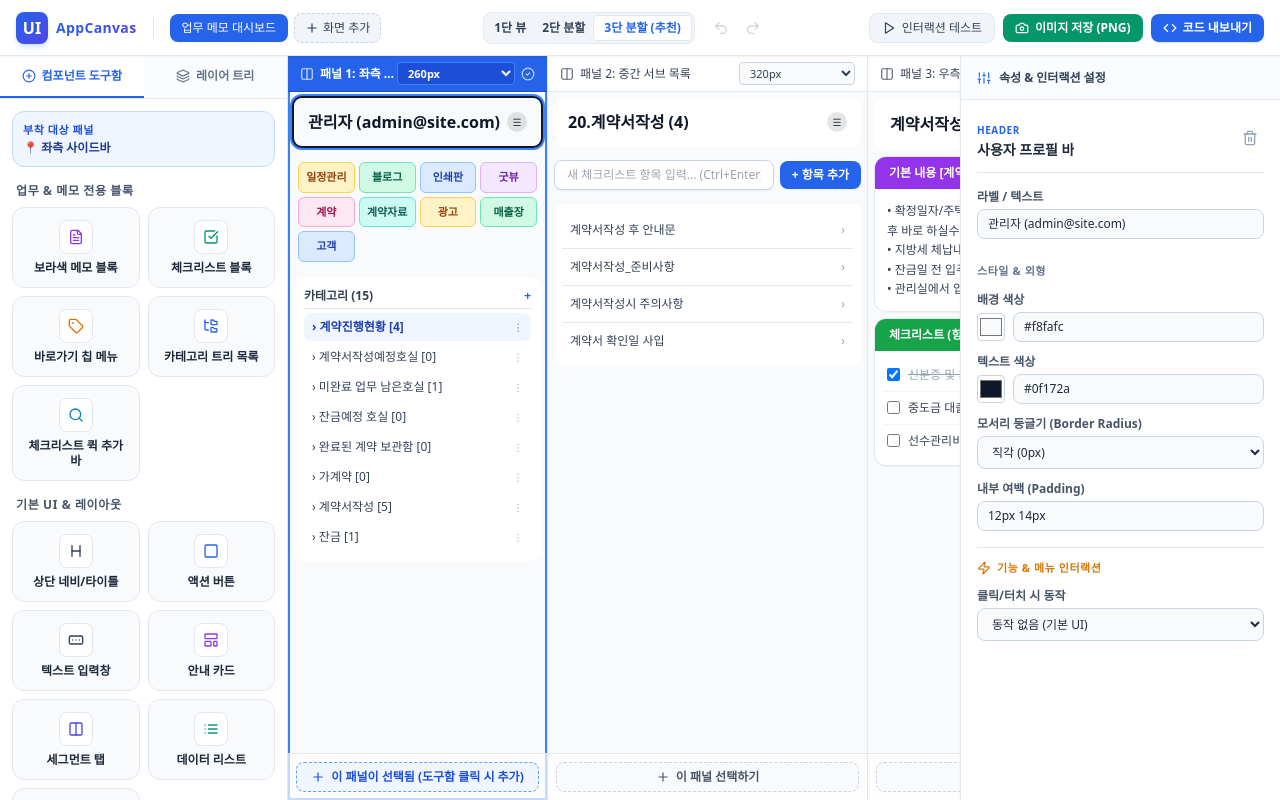
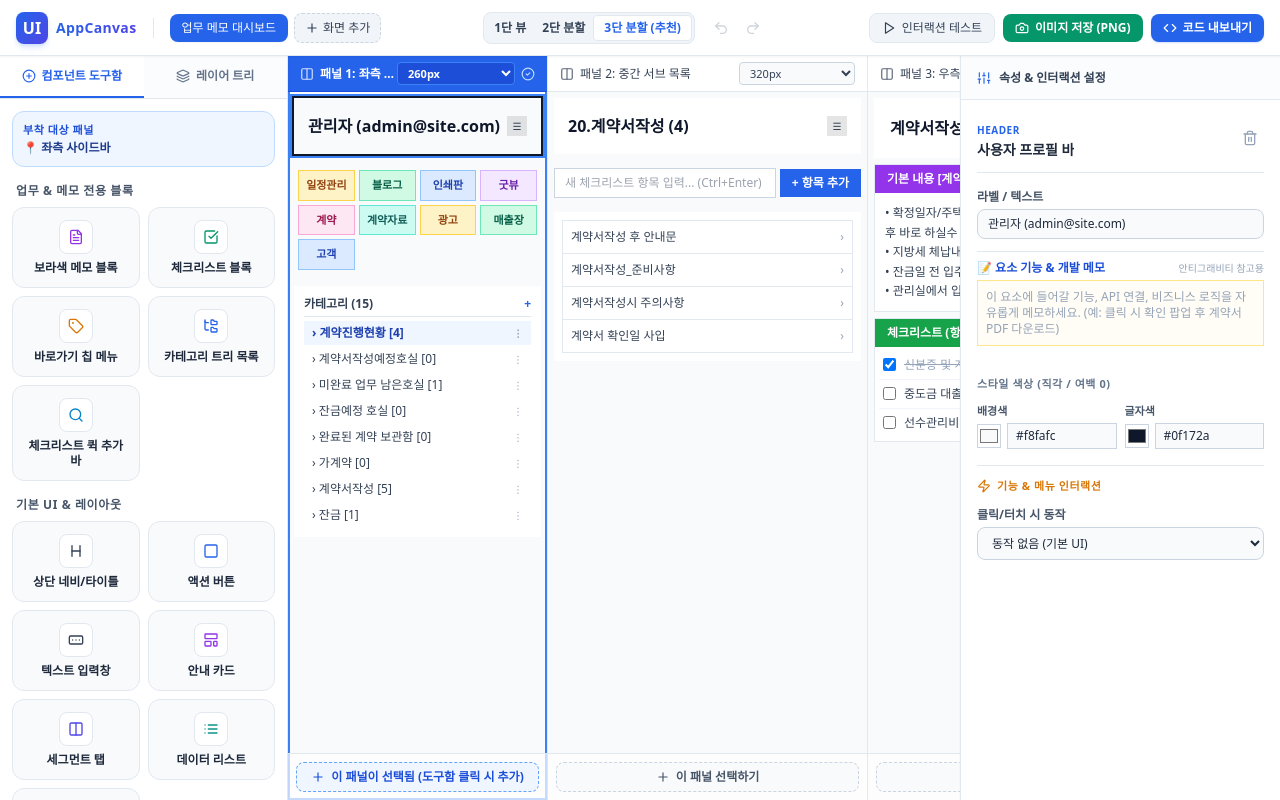
Before and after one commit to smartyoni/front_end_maker, a React (Vite) app: page / in a window 1280 px wide. Built offline with nearby package versions, Linux system fonts and the light colour scheme; a web font is replaced by a local one.

Commit message:
feat: add function notes field, 1-line color layout, sharp 0px radius, and default 3 items

```diff
--- a/src/components/canvas/CanvasItemRenderer.tsx
+++ b/src/components/canvas/CanvasItemRenderer.tsx
@@ -56,9 +56,9 @@ function renderComponentContent(comp: ComponentItem) {
   switch (comp.type) {
     case 'header':
       return (
-        <div className="flex items-center justify-between">
+        <div className="flex items-center justify-between py-1">
           <span className="font-bold text-base">{comp.label || 'Header'}</span>
-          <div className="w-5 h-5 rounded-full bg-black/10 flex items-center justify-center text-[10px] text-slate-700">
+          <div className="w-5 h-5 bg-black/10 flex items-center justify-center text-[10px] text-slate-700">
             ☰
           </div>
         </div>
@@ -67,9 +67,7 @@ function renderComponentContent(comp: ComponentItem) {
     case 'button':
       return (
         <button
-          className={`w-full py-2.5 px-4 text-center font-semibold rounded-lg transition ${
-            comp.variant === 'primary' ? 'shadow-md shadow-blue-500/20' : ''
-          }`}
+          className="w-full py-2 px-3 text-center font-semibold transition"
           style={{
             backgroundColor: comp.styles?.backgroundColor || '#2563eb',
             color: comp.styles?.textColor || '#ffffff',
@@ -83,7 +81,7 @@ function renderComponentContent(comp: ComponentItem) {
       return (
         <div className="space-y-1 w-full">
           {comp.label && <div className="text-xs font-semibold text-slate-700">{comp.label}</div>}
-          <div className="px-3.5 py-2.5 bg-white border border-slate-300 rounded-xl text-xs text-slate-400 shadow-sm">
+          <div className="px-2.5 py-1.5 bg-white border border-slate-300 text-xs text-slate-400">
             {comp.placeholder || '입력하세요...'}
           </div>
         </div>
@@ -91,7 +89,7 @@ function renderComponentContent(comp: ComponentItem) {
 
     case 'card':
       return (
-        <div className="space-y-1.5">
+        <div className="space-y-1 p-2 border border-slate-200 bg-white">
           <h4 className="font-bold text-sm text-slate-800">{comp.label || '카드 제목'}</h4>
           <p className="text-xs text-slate-600 leading-relaxed">{comp.content || '카드 설명 내용입니다.'}</p>
         </div>
@@ -100,10 +98,10 @@ function renderComponentContent(comp: ComponentItem) {
     case 'tabs':
       return (
         <div className="flex border-b border-slate-200 text-xs">
-          {(comp.items || ['탭 1', '탭 2']).map((tab, idx) => (
+          {(comp.items || ['1', '2', '3']).map((tab, idx) => (
             <div
               key={idx}
-              className={`flex-1 py-2 text-center font-semibold ${
+              className={`flex-1 py-1.5 text-center font-semibold ${
                 idx === 0 ? 'text-blue-600 border-b-2 border-blue-600' : 'text-slate-500'
               }`}
             >
@@ -115,9 +113,9 @@ function renderComponentContent(comp: ComponentItem) {
 
     case 'list':
       return (
-        <div className="divide-y divide-slate-200">
-          {(comp.items || ['항목 1', '항목 2']).map((item, idx) => (
-            <div key={idx} className="py-2.5 px-2 text-xs flex items-center justify-between text-slate-700">
+        <div className="divide-y divide-slate-200 border border-slate-200 bg-white">
+          {(comp.items || ['1', '2', '3']).map((item, idx) => (
+            <div key={idx} className="py-2 px-2 text-xs flex items-center justify-between text-slate-700">
               <span className="font-medium">{item}</span>
               <span className="text-slate-400">›</span>
             </div>
@@ -149,28 +147,28 @@ function renderComponentContent(comp: ComponentItem) {
 
     case 'colorBlock':
       return (
-        <div className="w-full rounded-xl overflow-hidden border border-slate-200 shadow-sm bg-white">
+        <div className="w-full border border-slate-200 bg-white">
           <div
-            className="px-3.5 py-2 text-white text-xs font-bold flex items-center justify-between"
+            className="px-3 py-1.5 text-white text-xs font-bold flex items-center justify-between"
             style={{ backgroundColor: comp.headerColor || '#9333ea' }}
           >
             <span>{comp.label || '섹션 블록'}</span>
             <span className="text-[10px] opacity-80">⋮</span>
           </div>
-          <div className="p-3 text-xs text-slate-700 whitespace-pre-line leading-relaxed font-sans">
-            {comp.content || '내용을 입력하세요.'}
+          <div className="p-2.5 text-xs text-slate-700 whitespace-pre-line leading-relaxed font-sans">
+            {comp.content || '1. 첫 번째 내용\n2. 두 번째 내용\n3. 세 번째 내용'}
           </div>
         </div>
       );
 
     case 'chipGroup': {
-      const cols = comp.columns || 4;
+      const cols = comp.columns || 3;
       return (
         <div
           className="grid gap-1 p-0 w-full"
           style={{ gridTemplateColumns: `repeat(${cols}, minmax(0, 1fr))` }}
         >
-          {(comp.items || ['메뉴1', '메뉴2']).map((chip, idx) => {
+          {(comp.items || ['1', '2', '3']).map((chip, idx) => {
             const colors = [
               'bg-amber-100 text-amber-800 border-amber-300',
               'bg-emerald-100 text-emerald-800 border-emerald-300',
@@ -183,7 +181,7 @@ function renderComponentContent(comp: ComponentItem) {
             return (
               <span
                 key={idx}
-                className={`w-full py-1.5 px-1 rounded-md text-[11px] font-semibold border shadow-xs text-center truncate flex items-center justify-center ${colorClass}`}
+                className={`w-full py-1.5 px-1 text-[11px] font-semibold border text-center truncate flex items-center justify-center ${colorClass}`}
                 title={chip}
               >
                 {chip}
@@ -196,7 +194,7 @@ function renderComponentContent(comp: ComponentItem) {
 
     case 'categoryList':
       return (
-        <div className="w-full space-y-1">
+        <div className="w-full space-y-0.5">
           {comp.label && (
             <div className="flex items-center justify-between text-xs font-bold text-slate-700 pb-1 mb-1 border-b border-slate-200">
               <span>{comp.label}</span>
@@ -204,10 +202,10 @@ function renderComponentContent(comp: ComponentItem) {
             </div>
           )}
           <div className="space-y-0.5">
-            {(comp.items || ['카테고리 1']).map((item, idx) => (
+            {(comp.items || ['1', '2', '3']).map((item, idx) => (
               <div
                 key={idx}
-                className={`px-2 py-1.5 rounded-lg text-xs flex items-center justify-between hover:bg-slate-100 cursor-pointer ${
+                className={`px-2 py-1 text-xs flex items-center justify-between hover:bg-slate-100 cursor-pointer ${
                   idx === 0 ? 'bg-blue-50 text-blue-800 font-semibold' : 'text-slate-700'
                 }`}
               >
@@ -221,18 +219,18 @@ function renderComponentContent(comp: ComponentItem) {
 
     case 'checklist':
       return (
-        <div className="w-full rounded-xl overflow-hidden border border-slate-200 shadow-sm bg-white">
+        <div className="w-full border border-slate-200 bg-white">
           <div
-            className="px-3.5 py-2 text-white text-xs font-bold flex items-center justify-between"
+            className="px-3 py-1.5 text-white text-xs font-bold flex items-center justify-between"
             style={{ backgroundColor: comp.headerColor || '#16a34a' }}
           >
             <span>{comp.label || '체크리스트'}</span>
             <span className="text-xs font-bold cursor-pointer">+ 항목 추가</span>
           </div>
-          <div className="p-2 divide-y divide-slate-100">
-            {(comp.items || ['체크 항목 1']).map((item, idx) => (
-              <label key={idx} className="flex items-center gap-2 py-2 px-1 text-xs text-slate-700 cursor-pointer">
-                <input type="checkbox" defaultChecked={idx === 0} className="rounded text-emerald-600 cursor-pointer" />
+          <div className="p-1 divide-y divide-slate-100">
+            {(comp.items || ['1', '2', '3']).map((item, idx) => (
+              <label key={idx} className="flex items-center gap-2 py-1.5 px-1 text-xs text-slate-700 cursor-pointer">
+                <input type="checkbox" defaultChecked={idx === 0} className="text-emerald-600 cursor-pointer" />
                 <span className={idx === 0 ? 'line-through text-slate-400' : ''}>{item}</span>
               </label>
             ))}
@@ -242,13 +240,13 @@ function renderComponentContent(comp: ComponentItem) {
 
     case 'quickInput':
       return (
-        <div className="flex items-center gap-1.5 w-full">
+        <div className="flex items-center gap-1 w-full">
           <input
             type="text"
             placeholder={comp.placeholder || '입력...'}
-            className="flex-1 px-3 py-1.5 text-xs bg-white border border-slate-300 rounded-lg text-slate-800 focus:outline-none focus:border-blue-500 shadow-sm"
+            className="flex-1 px-2.5 py-1.5 text-xs bg-white border border-slate-300 text-slate-800 focus:outline-none focus:border-blue-500"
           />
-          <button className="px-3 py-1.5 text-xs font-bold bg-blue-600 hover:bg-blue-700 text-white rounded-lg shadow-sm whitespace-nowrap">
+          <button className="px-3 py-1.5 text-xs font-bold bg-blue-600 hover:bg-blue-700 text-white whitespace-nowrap">
             {comp.label || '+ 추가'}
           </button>
         </div>
--- a/src/components/inspector/PropertyInspector.tsx
+++ b/src/components/inspector/PropertyInspector.tsx
@@ -145,10 +145,25 @@ export const PropertyInspector: React.FC = () => {
                   items: e.target.value.split(',').map((s) => s.trim()).filter(Boolean),
                 })
               }
-              className="w-full px-2.5 py-1.5 bg-slate-50 border border-slate-300 rounded-lg text-xs text-slate-800 focus:outline-none focus:border-blue-500 focus:bg-white transition"
+              className="w-full px-2 py-1.5 bg-slate-50 border border-slate-300 text-xs text-slate-800 focus:outline-none focus:border-blue-500 focus:bg-white transition"
             />
           </div>
         )}
+
+        {/* 요소 기능 및 개발 스펙 메모란 */}
+        <div className="pt-2 border-t border-slate-200">
+          <label className="text-xs font-bold text-blue-700 block mb-1 flex items-center justify-between">
+            <span>📝 요소 기능 & 개발 메모</span>
+            <span className="text-[10px] text-slate-400 font-normal">안티그래비티 참고용</span>
+          </label>
+          <textarea
+            rows={3}
+            value={selectedComponent.functionNote || ''}
+            placeholder="이 요소에 들어갈 기능, API 연결, 비즈니스 로직을 자유롭게 메모하세요. (예: 클릭 시 확인 팝업 후 계약서 PDF 다운로드)"
+            onChange={(e) => handleUpdate({ functionNote: e.target.value })}
+            className="w-full p-2 bg-amber-50/50 border border-amber-200 text-xs text-slate-800 placeholder-slate-400 focus:outline-none focus:border-blue-500 focus:bg-white resize-none transition"
+          />
+        </div>
       </div>
 
       {/* 스타일 편집 분리 컴포넌트 */}
--- a/src/components/inspector/StyleSection.tsx
+++ b/src/components/inspector/StyleSection.tsx
@@ -19,75 +19,50 @@ export const StyleSection: React.FC<StyleSectionProps> = ({ component, onUpdate
   };
 
   return (
-    <div className="space-y-3 pt-2">
-      <h4 className="text-[11px] font-bold uppercase tracking-wider text-slate-500">스타일 & 외형</h4>
+    <div className="space-y-2.5 pt-2">
+      <h4 className="text-[11px] font-bold uppercase tracking-wider text-slate-500">스타일 색상 (직각 / 여백 0)</h4>
 
+      {/* 배경색과 텍스트 색상을 하나의 라인(2열)에 나란히 배치 */}
+      <div className="grid grid-cols-2 gap-2">
         {/* 배경색 */}
         <div>
-        <label className="text-xs font-semibold text-slate-600 block mb-1">배경 색상</label>
-        <div className="flex items-center gap-2">
+          <label className="text-[11px] font-semibold text-slate-600 block mb-1">배경색</label>
+          <div className="flex items-center gap-1.5">
             <input
               type="color"
               value={styles.backgroundColor || '#ffffff'}
               onChange={(e) => handleStyleChange('backgroundColor', e.target.value)}
-            className="w-7 h-7 rounded border border-slate-300 bg-transparent cursor-pointer"
+              className="w-6 h-6 border border-slate-300 bg-transparent cursor-pointer shrink-0"
             />
             <input
               type="text"
               value={styles.backgroundColor || ''}
               placeholder="#ffffff"
               onChange={(e) => handleStyleChange('backgroundColor', e.target.value)}
-            className="flex-1 px-2.5 py-1.5 bg-slate-50 border border-slate-300 rounded-lg text-xs text-slate-800"
+              className="w-full px-2 py-1 bg-slate-50 border border-slate-300 text-xs text-slate-800"
             />
           </div>
         </div>
 
         {/* 텍스트 색상 */}
         <div>
-        <label className="text-xs font-semibold text-slate-600 block mb-1">텍스트 색상</label>
-        <div className="flex items-center gap-2">
+          <label className="text-[11px] font-semibold text-slate-600 block mb-1">글자색</label>
+          <div className="flex items-center gap-1.5">
             <input
               type="color"
               value={styles.textColor || '#1e293b'}
               onChange={(e) => handleStyleChange('textColor', e.target.value)}
-            className="w-7 h-7 rounded border border-slate-300 bg-transparent cursor-pointer"
+              className="w-6 h-6 border border-slate-300 bg-transparent cursor-pointer shrink-0"
             />
             <input
               type="text"
               value={styles.textColor || ''}
               placeholder="#1e293b"
               onChange={(e) => handleStyleChange('textColor', e.target.value)}
-            className="flex-1 px-2.5 py-1.5 bg-slate-50 border border-slate-300 rounded-lg text-xs text-slate-800"
+              className="w-full px-2 py-1 bg-slate-50 border border-slate-300 text-xs text-slate-800"
             />
           </div>
         </div>
-
-      {/* 모서리 둥글기 */}
-      <div>
-        <label className="text-xs font-semibold text-slate-600 block mb-1">모서리 둥글기 (Border Radius)</label>
-        <select
-          value={styles.borderRadius || '8px'}
-          onChange={(e) => handleStyleChange('borderRadius', e.target.value)}
-          className="w-full px-2.5 py-1.5 bg-slate-50 border border-slate-300 rounded-lg text-xs text-slate-800"
-        >
-          <option value="0px">직각 (0px)</option>
-          <option value="6px">약간 둥글게 (6px)</option>
-          <option value="12px">둥글게 (12px)</option>
-          <option value="20px">매우 둥글게 (20px)</option>
-          <option value="9999px">알약형 (Pill)</option>
-        </select>
-      </div>
-
-      {/* 내부 여백 (Padding) */}
-      <div>
-        <label className="text-xs font-semibold text-slate-600 block mb-1">내부 여백 (Padding)</label>
-        <input
-          type="text"
-          value={styles.padding || ''}
-          placeholder="예: 12px 16px"
-          onChange={(e) => handleStyleChange('padding', e.target.value)}
-          className="w-full px-2.5 py-1.5 bg-slate-50 border border-slate-300 rounded-lg text-xs text-slate-800"
-        />
       </div>
     </div>
   );
--- a/src/components/palette/ComponentPalette.tsx
+++ b/src/components/palette/ComponentPalette.tsx
@@ -36,8 +36,8 @@ const PALETTE_ITEMS: PaletteItemDef[] = [
       name: '안내문 메모 블록',
       label: '안내문 [확인 사항]',
       headerColor: '#9333ea',
-      content: '• 첫 번째 중요 확인 항목을 작성하세요.\n• 두 번째 상세 내용을 여기에 입력하세요.',
-      styles: { backgroundColor: '#ffffff', borderRadius: '12px' },
+      content: '1. 첫 번째 확인 사항\n2. 두 번째 상세 내용\n3. 세 번째 메모 내용',
+      styles: { backgroundColor: '#ffffff', borderRadius: '0px', padding: '0px' },
     },
   },
   {
@@ -50,8 +50,8 @@ const PALETTE_ITEMS: PaletteItemDef[] = [
       name: '체크리스트 블록',
       label: '체크리스트',
       headerColor: '#16a34a',
-      items: ['신분증 원본 지참', '서류 접수 확인', '최종 검토 완료'],
-      styles: { backgroundColor: '#ffffff', borderRadius: '12px' },
+      items: ['체크 1', '체크 2', '체크 3'],
+      styles: { backgroundColor: '#ffffff', borderRadius: '0px', padding: '0px' },
     },
   },
   {
@@ -62,8 +62,9 @@ const PALETTE_ITEMS: PaletteItemDef[] = [
     defaultData: {
       type: 'chipGroup',
       name: '바로가기 칩 모음',
-      items: ['일정관리', '블로그', '계약자료', '광고', '고객관리'],
-      styles: { padding: '8px 0' },
+      columns: 3,
+      items: ['메뉴 1', '메뉴 2', '메뉴 3'],
+      styles: { padding: '0px', borderRadius: '0px' },
     },
   },
   {
@@ -74,9 +75,9 @@ const PALETTE_ITEMS: PaletteItemDef[] = [
     defaultData: {
       type: 'categoryList',
       name: '카테고리 목록',
-      label: '카테고리 (8)',
-      items: ['계약진행현황 [3]', '서류작성예정 [1]', '완료 보관함 [0]'],
-      styles: { backgroundColor: '#ffffff', padding: '10px', borderRadius: '8px' },
+      label: '카테고리 (3)',
+      items: ['카테고리 1', '카테고리 2', '카테고리 3'],
+      styles: { backgroundColor: '#ffffff', padding: '0px', borderRadius: '0px' },
     },
   },
   {
@@ -87,9 +88,9 @@ const PALETTE_ITEMS: PaletteItemDef[] = [
     defaultData: {
       type: 'quickInput',
       name: '인라인 추가바',
-      placeholder: '새 체크리스트 항목 입력...',
+      placeholder: '새 항목 입력...',
       label: '+ 추가',
-      styles: { padding: '6px 0' },
+      styles: { padding: '0px', borderRadius: '0px' },
     },
   },
 
@@ -102,8 +103,8 @@ const PALETTE_ITEMS: PaletteItemDef[] = [
     defaultData: {
       type: 'header',
       name: '패널 타이틀',
-      label: '새 패널 타이틀',
-      styles: { backgroundColor: '#ffffff', textColor: '#0f172a', padding: '12px', fontWeight: 'bold' },
+      label: '패널 타이틀',
+      styles: { backgroundColor: '#ffffff', textColor: '#0f172a', padding: '8px', fontWeight: 'bold', borderRadius: '0px' },
     },
   },
   {
@@ -116,7 +117,7 @@ const PALETTE_ITEMS: PaletteItemDef[] = [
       name: '버튼',
       label: '실행 버튼',
       variant: 'primary',
-      styles: { backgroundColor: '#2563eb', textColor: '#ffffff', padding: '10px 16px', borderRadius: '8px', fullWidth: true },
+      styles: { backgroundColor: '#2563eb', textColor: '#ffffff', padding: '8px 12px', borderRadius: '0px', fullWidth: true },
     },
   },
   {
@@ -129,7 +130,7 @@ const PALETTE_ITEMS: PaletteItemDef[] = [
       name: '입력 필드',
       label: '항목명',
       placeholder: '내용을 입력하세요...',
-      styles: { padding: '8px 12px', borderRadius: '8px' },
+      styles: { padding: '6px 8px', borderRadius: '0px' },
     },
   },
   {
@@ -141,8 +142,8 @@ const PALETTE_ITEMS: PaletteItemDef[] = [
       type: 'card',
       name: '카드',
       label: '안내 카드',
-      content: '여기에 카드 세부 내용을 입력하세요.',
-      styles: { backgroundColor: '#ffffff', padding: '14px', borderRadius: '10px' },
+      content: '카드 세부 내용입니다.',
+      styles: { backgroundColor: '#ffffff', padding: '8px', borderRadius: '0px' },
     },
   },
   {
@@ -153,8 +154,8 @@ const PALETTE_ITEMS: PaletteItemDef[] = [
     defaultData: {
       type: 'tabs',
       name: '탭 메뉴',
-      items: ['전체', '진행중', '완료'],
-      styles: { padding: '8px' },
+      items: ['탭 1', '탭 2', '탭 3'],
+      styles: { padding: '0px', borderRadius: '0px' },
     },
   },
   {
@@ -165,8 +166,8 @@ const PALETTE_ITEMS: PaletteItemDef[] = [
     defaultData: {
       type: 'list',
       name: '아이템 목록',
-      items: ['계약서작성 후 안내문', '계약서작성_준비사항', '주의사항 안내'],
-      styles: { backgroundColor: '#ffffff', padding: '8px', borderRadius: '8px' },
+      items: ['항목 1', '항목 2', '항목 3'],
+      styles: { backgroundColor: '#ffffff', padding: '0px', borderRadius: '0px' },
     },
   },
   {
--- a/src/types/builder.ts
+++ b/src/types/builder.ts
@@ -41,6 +41,7 @@ export interface ComponentItem {
   items?: string[]; // 탭, 리스트, 칩, 체크리스트용
   headerColor?: string; // 컬러 블록 상단 바 색상 (보라, 초록 등)
   columns?: number; // 칩 메뉴나 그리드의 열(컬럼) 개수
+  functionNote?: string; // 각 요소의 상세 기능 및 개발 스펙 메모
   action?: ActionConfig;
   styles?: {
     backgroundColor?: string;
--- a/src/utils/defaultTemplates.ts
+++ b/src/utils/defaultTemplates.ts
@@ -21,7 +21,7 @@ export const INITIAL_SCREENS: Screen[] = [
               padding: '12px 14px',
               fontSize: '13px',
               fontWeight: '600',
-              borderRadius: '8px',
+              borderRadius: '0px',
             },
           },
           {
@@ -52,7 +52,7 @@ export const INITIAL_SCREENS: Screen[] = [
             styles: {
               backgroundColor: '#ffffff',
               padding: '10px',
-              borderRadius: '10px',
+              borderRadius: '0px',
             },
           },
         ],
@@ -73,7 +73,7 @@ export const INITIAL_SCREENS: Screen[] = [
               padding: '12px 14px',
               fontSize: '14px',
               fontWeight: 'bold',
-              borderRadius: '8px',
+              borderRadius: '0px',
             },
           },
           {
@@ -99,7 +99,7 @@ export const INITIAL_SCREENS: Screen[] = [
             styles: {
               backgroundColor: '#ffffff',
               padding: '8px',
-              borderRadius: '8px',
+              borderRadius: '0px',
             },
           },
         ],
@@ -120,7 +120,7 @@ export const INITIAL_SCREENS: Screen[] = [
               padding: '14px 16px',
               fontSize: '18px',
               fontWeight: 'bold',
-              borderRadius: '10px',
+              borderRadius: '0px',
             },
           },
           {
@@ -133,7 +133,7 @@ export const INITIAL_SCREENS: Screen[] = [
               '• 확정일자/주택임대차신고하기: 가양1동 주민센터 (계약서 작성 후 바로 하실수 있습니다)\n• 지방세 체납내역, 국세일자무미현황/전입세대확인 가능\n• 잔금일 전 입주지원센터에 입주증 발급 신청하기\n• 관리실에서 입주자가이드 작성',
             styles: {
               backgroundColor: '#ffffff',
-              borderRadius: '8px',
+              borderRadius: '0px',
             },
           },
           {
@@ -145,7 +145,7 @@ export const INITIAL_SCREENS: Screen[] = [
             items: ['신분증 및 계약서 원본 지참', '중도금 대출 승계 신청서 제출', '선수관리비 납부 영수증 확인'],
             styles: {
               backgroundColor: '#ffffff',
-              borderRadius: '12px',
+              borderRadius: '0px',
             },
           },
         ],
```
Also changed, not shown: design-data/current-design.json (+7 -7 lines). Lines whose indentation alone changed are shown as unchanged.
